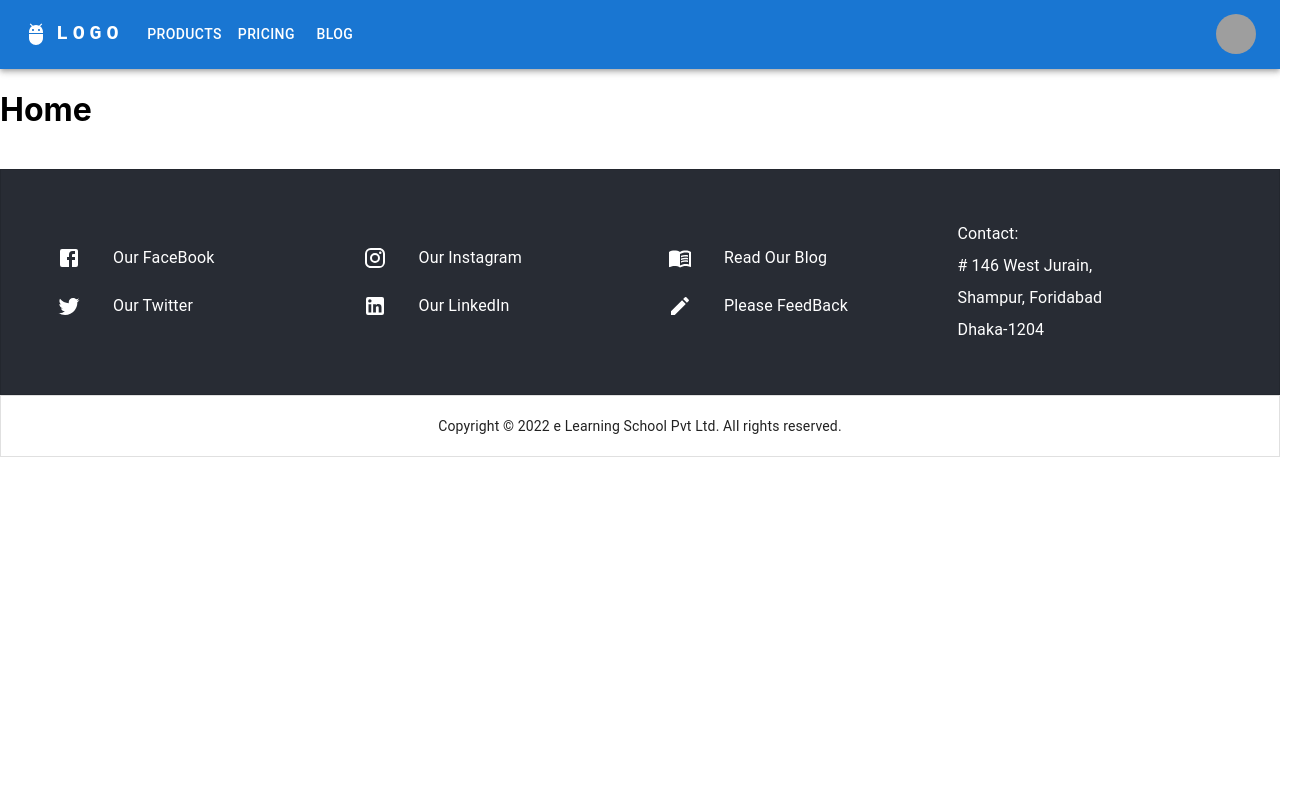
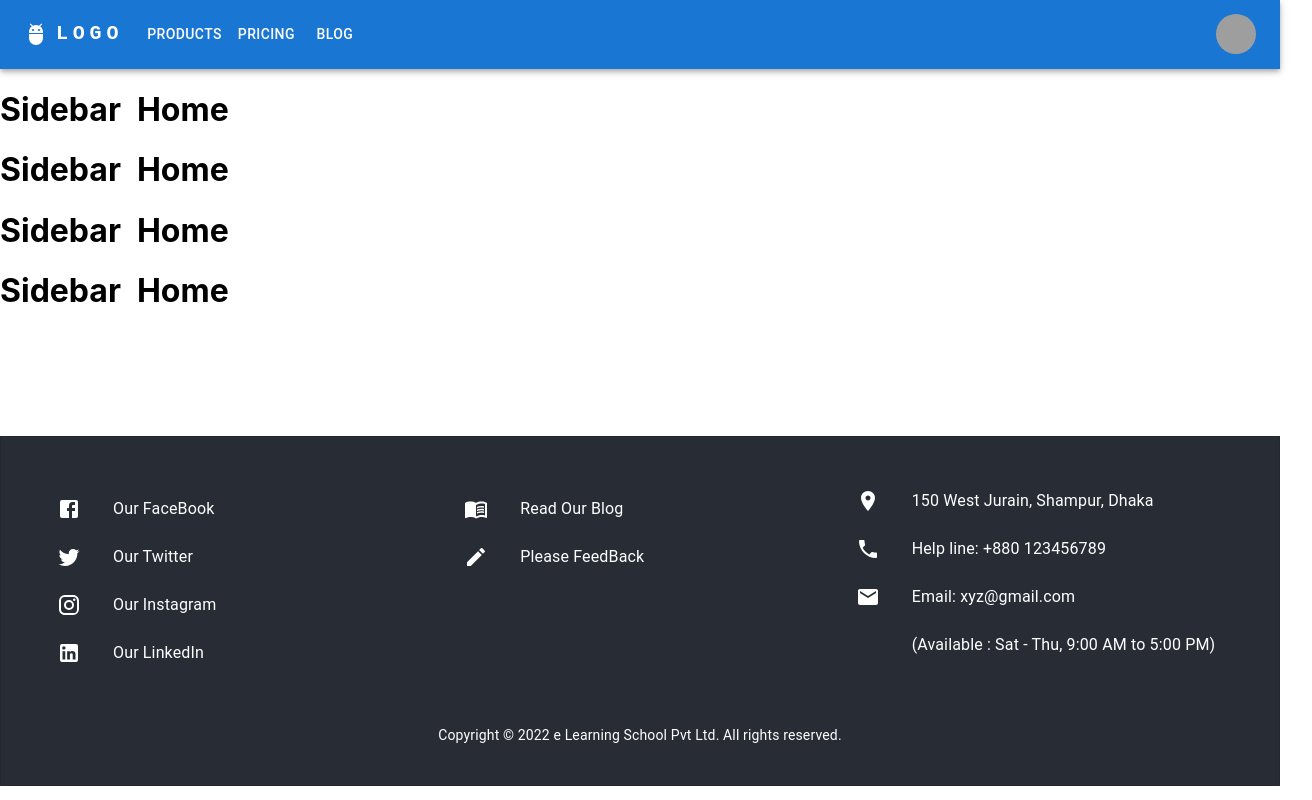
Before and after one commit to Shahin0710/Assignment-10, a React (Create React App) app: page / in a window 1280 px wide. Shown: the whole page, 1312 px wide, since content can reach past the window. Built offline with nearby package versions, Linux system fonts and the light colour scheme; grey boxes are pictures that could not be loaded.

Commit message:
Sidebar Created

```diff
--- a/src/components/Footer.js
+++ b/src/components/Footer.js
@@ -1,19 +1,21 @@
 import CreateIcon from '@mui/icons-material/Create';
+import EmailIcon from '@mui/icons-material/Email';
 import FacebookIcon from '@mui/icons-material/Facebook';
 import InstagramIcon from '@mui/icons-material/Instagram';
 import LinkedInIcon from '@mui/icons-material/LinkedIn';
+import LocalPhoneIcon from '@mui/icons-material/LocalPhone';
+import LocationOnIcon from '@mui/icons-material/LocationOn';
 import MenuBookIcon from '@mui/icons-material/MenuBook';
 import TwitterIcon from '@mui/icons-material/Twitter';
-import { Grid, List, ListItem, ListItemButton, ListItemIcon, ListItemText, Typography } from '@mui/material';
-import Paper from '@mui/material/Paper';
+import { Box, Grid, List, ListItem, ListItemButton, ListItemIcon, ListItemText, Paper, Typography } from '@mui/material';
 import * as React from 'react';
 
 const Footer = function () {
     return (
         <footer>
             <Paper variant="outlined" square sx={{ p: 5, mt: 5, backgroundColor: '#282c34', color: 'white'}}>
-                <Grid container direction="row" justifyContent="space-between" alignItems="center" spacing={3}>
-                    <Grid item xs={6} md={3}>
+                <Grid container direction="row" justifyContent="space-between" spacing={3}>
+                    <Grid item xs={6} md={4}>
                         <List>
                           <ListItem disablePadding>
                             <ListItemButton>
@@ -31,10 +33,6 @@ const Footer = function () {
                               <ListItemText primary="Our Twitter" />
                             </ListItemButton>
                           </ListItem>
-                        </List>
-                    </Grid>
-                    <Grid item xs={6} md={3}>
-                        <List>
                           <ListItem disablePadding>
                             <ListItemButton>
                               <ListItemIcon>
@@ -53,7 +51,7 @@ const Footer = function () {
                           </ListItem>
                         </List>
                     </Grid>
-                    <Grid item xs={6} md={3}>
+                    <Grid item xs={6} md={4}>
                         <List>
                           <ListItem disablePadding>
                             <ListItemButton>
@@ -73,26 +71,35 @@ const Footer = function () {
                           </ListItem>
                         </List>
                     </Grid>
-                    <Grid item xs={6} md={3}>
+                    <Grid item xs={6} md={4}>
                         <List>
-                          <ListItem disablePadding>
-                              <ListItemText primary="Contact:" />
+                          <ListItem disablePadding  sx={{ mb: 2 }}>
+                              <ListItemIcon>
+                                <LocationOnIcon sx={{ color: 'white' }} />
+                              </ListItemIcon>
+                              <ListItemText primary="150 West Jurain, Shampur, Dhaka" />
                           </ListItem>
-                          <ListItem disablePadding>
-                              <ListItemText primary="# 146 West Jurain," />
+                          <ListItem disablePadding  sx={{ mb: 2 }}>
+                              <ListItemIcon>
+                                <LocalPhoneIcon sx={{ color: 'white' }} />
+                              </ListItemIcon>
+                              <ListItemText primary="Help line: +880 123456789" />
                           </ListItem>
-                          <ListItem disablePadding>
-                              <ListItemText primary="Shampur, Foridabad" />
+                          <ListItem disablePadding  sx={{ mb: 2 }}>
+                              <ListItemIcon>
+                                <EmailIcon sx={{ color: 'white' }} />
+                              </ListItemIcon>
+                              <ListItemText primary="Email: xyz@gmail.com" />
                           </ListItem>
-                          <ListItem disablePadding>
-                              <ListItemText primary="Dhaka-1204" />
+                          <ListItem disablePadding sx={{ mb: 2 }}>
+                              <ListItemIcon>
+                              </ListItemIcon>
+                              <ListItemText primary="(Available : Sat - Thu, 9:00 AM to 5:00 PM)" />
                           </ListItem>
                         </List>
                     </Grid>
                 </Grid>
-            </Paper>
-            {/* COPYRIGHT PART */}
-            <Paper variant="outlined" square sx={{ p: 2.5 }}>
+                <Box sx={{ mt: 5 }}>
                   <Grid container direction="row" justifyContent="space-between" alignItems="center" spacing={3}>
                       <Grid item xs={12}>
                           <Typography variant="body2" align="center">
@@ -100,6 +107,7 @@ const Footer = function () {
                           </Typography>
                       </Grid>
                   </Grid>
+                </Box>
             </Paper>
         </footer>
     );
--- a/src/components/Home.js
+++ b/src/components/Home.js
@@ -1,11 +1,14 @@
 import React from 'react';
-import CommonLayout from '../commonLayout/CommonLayout';
+import Sidebar from './Sidebar';
 
 const Home = () => {
   return (
-    <CommonLayout>
+    <Sidebar>
         <h1>Home</h1>
-    </CommonLayout>
+        <h1>Home</h1>
+        <h1>Home</h1>
+        <h1>Home</h1>
+    </Sidebar>
   )
 }
 
--- /dev/null
+++ b/src/components/Sidebar.js
@@ -0,0 +1,25 @@
+import { Box } from '@mui/system';
+import React from 'react';
+import CommonLayout from '../commonLayout/CommonLayout';
+
+const Sidebar = ({ children }) => {
+  return (
+    <CommonLayout>
+      <Box sx={{ display: 'flex' }}>
+        <Box>
+            <h1>Sidebar</h1>
+            <h1>Sidebar</h1>
+            <h1>Sidebar</h1>
+            <h1>Sidebar</h1>
+        </Box>
+         <Box component="main" pb={8} sx={{ flexGrow: 1 }}>
+            <Box sx={{ px: { sm: 0, md: 2 }, width: '100%' }}>
+              <Box>{children}</Box>
+            </Box>
+          </Box>
+      </Box>
+    </CommonLayout>
+  )
+}
+
+export default Sidebar;
```
Lines whose indentation alone changed are shown as unchanged.
